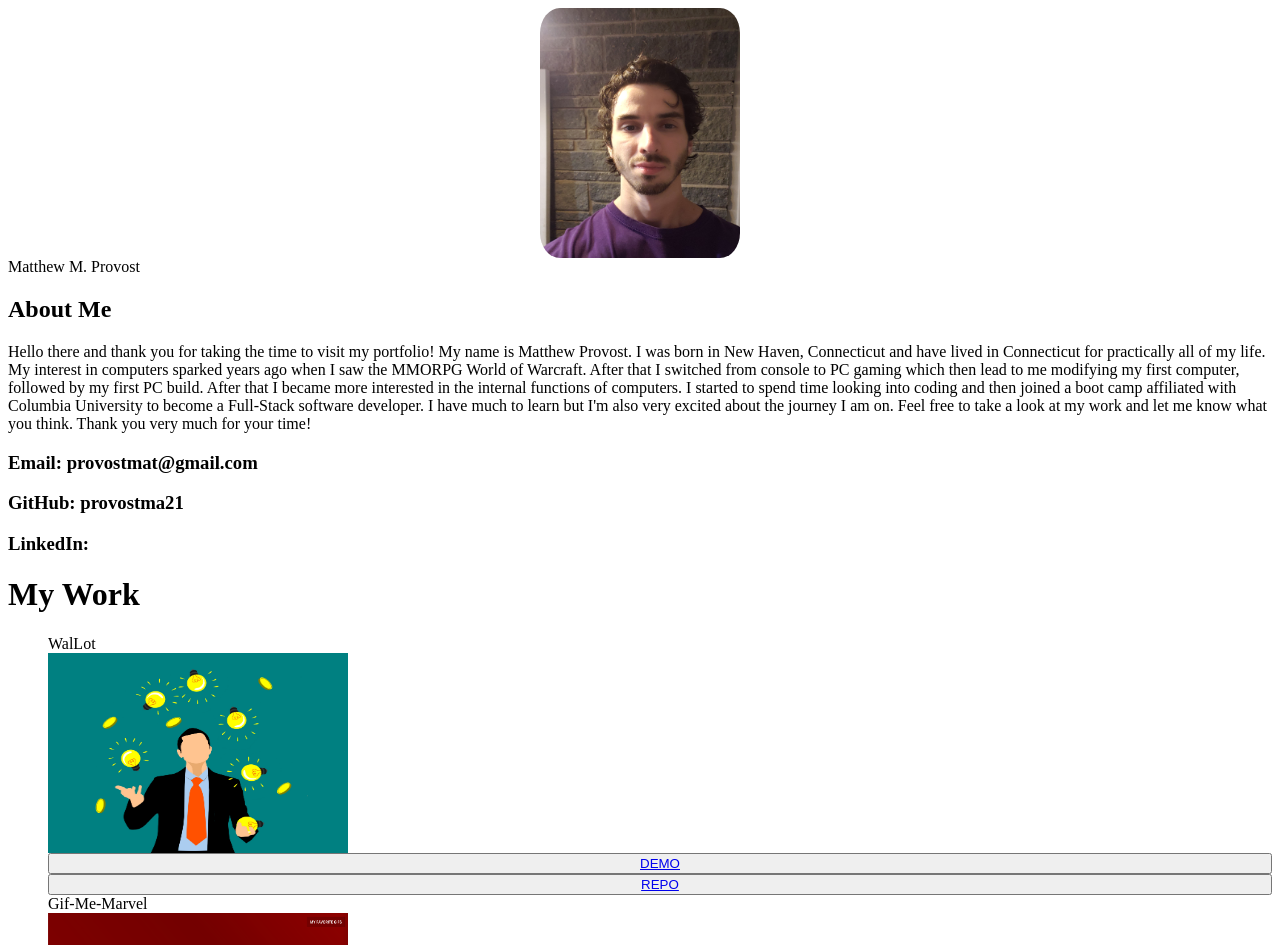
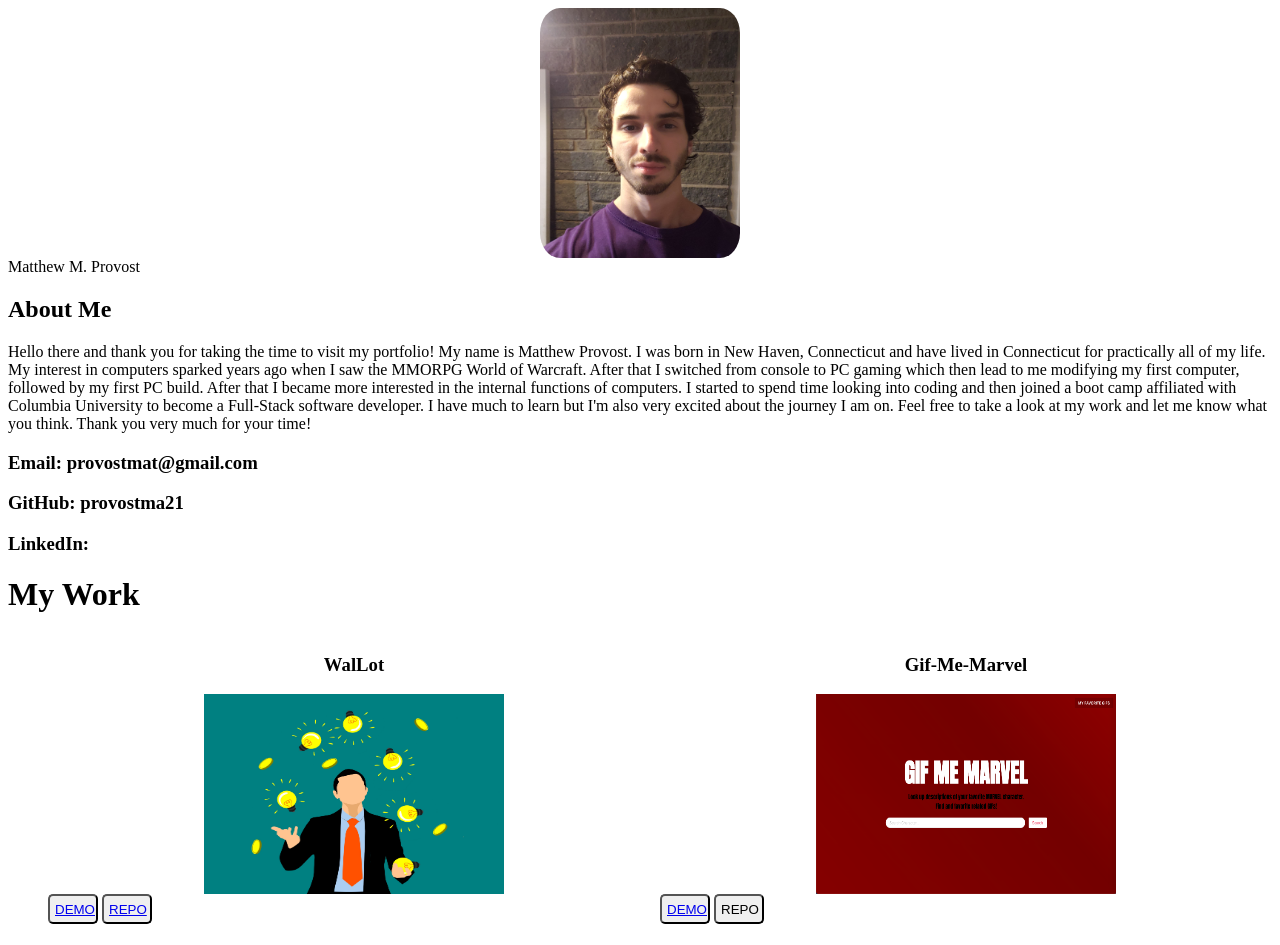
Before and after one commit to provostma21/Portfolio, a React (Create React App) app: page / in a window 1280 px wide. Shown: the top 945 px of the page. Built offline with nearby package versions, Linux system fonts and the light colour scheme.

Commit message:
changed project name and image to align center in styles, also added projectName className to Projects.js

```diff
--- a/src/components/Projects/Projects.js
+++ b/src/components/Projects/Projects.js
@@ -34,7 +34,7 @@ import { projectData } from "./ProjectList";
 function Project(props) {
   const arrayDataItems = projectData.map((projectData) => (
     <li className="project-list-item" key={projectData.id}>
-      {`${projectData.name}`}{" "}
+      <h3 className="projectName">{`${projectData.name}`} </h3>
       {
         <img
           className="image"
@@ -43,10 +43,10 @@ function Project(props) {
           alt={projectData.name}
         />
       }{" "}
-      <button className="demo-btn">
+      <button className="btn demo-btn">
         <a href={projectData.link}>DEMO</a>
       </button>{" "}
-      <button className="repo-btn">
+      <button className="btn repo-btn">
         <a href={projectData.repoLink}>REPO</a>
       </button>
     </li>
--- a/src/components/Style/Projects.css
+++ b/src/components/Style/Projects.css
@@ -1,13 +1,27 @@
+.projectName {
+    text-align: center;
+}
+
 .image {
+    display: block;
+    margin: auto;
     height: 200px;
     width: 300px;
 }
 
 .project-list-item {
-    display: grid;
+    display: inline-block;
+    width: 50%;
 }
 
-.button {
+.btn {
+    display:inline;
     height: 30px;
     width: 50px;
+    border-radius: 5px;
+    padding: 5px;
 }
+
+.demo-btn {
+
+}
```
